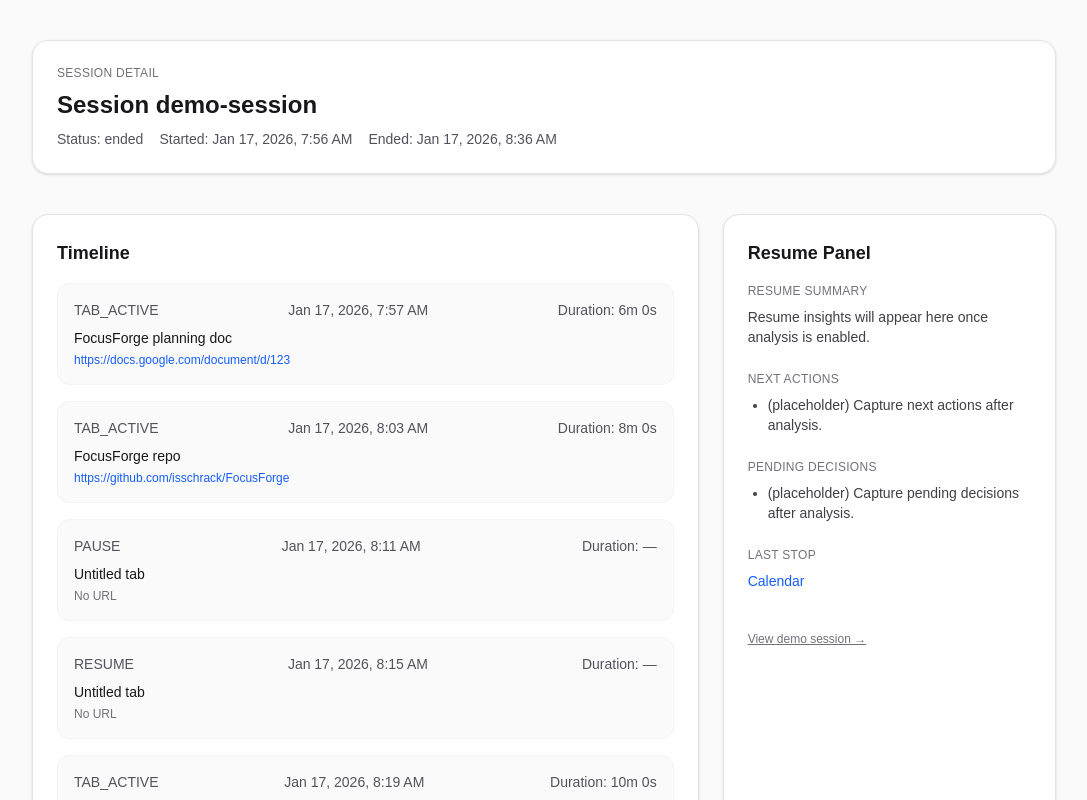
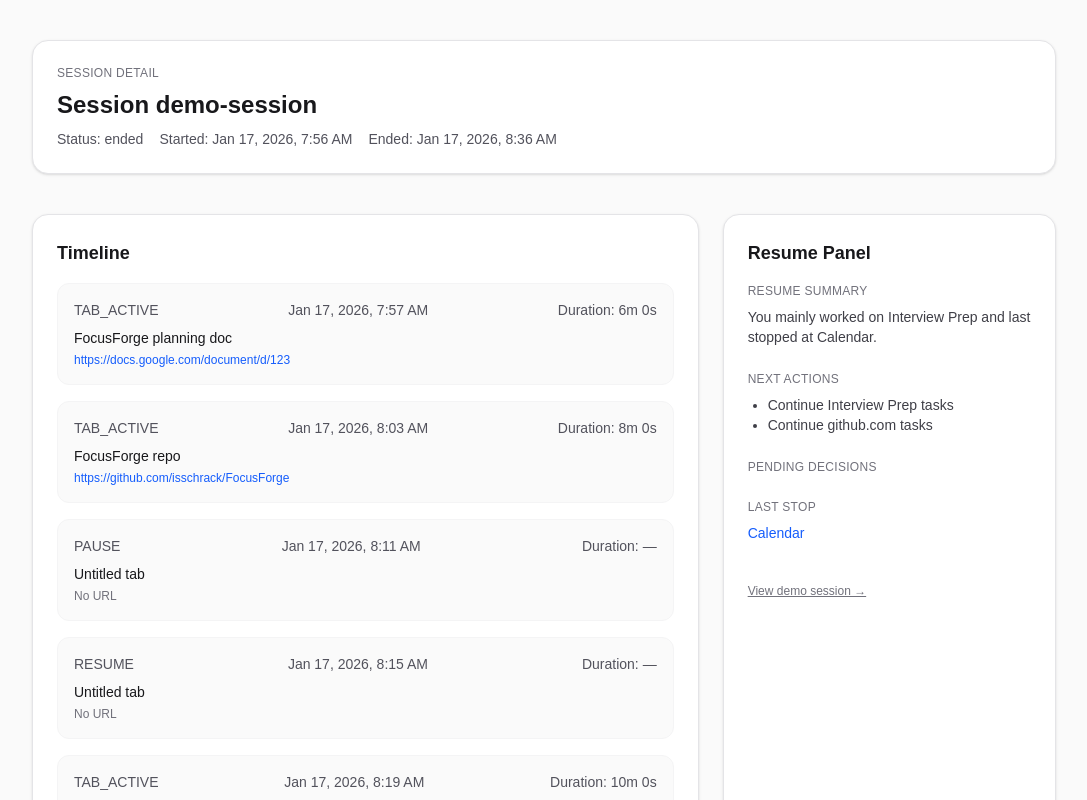
Before and after one commit to stripathy1999/FocusForge, a Next.js app: page /session/demo in a window 1280 px wide. Shown: the top 800 px of the page, without its empty margins (96-1183 px from the left). Built offline with nearby package versions, Linux system fonts and the light colour scheme.

Commit message:
Polish dashboard, resume panel, and extension state

```diff
--- /dev/null
+++ b/app/api/sessions/route.ts
@@ -0,0 +1,41 @@
+import { NextResponse } from "next/server";
+
+import { computeSummary } from "@/lib/grouping";
+import { getEvents, listSessions } from "@/lib/store";
+
+type SessionListItem = {
+  id: string;
+  status: string;
+  started_at: number;
+  ended_at?: number;
+  durationSec: number;
+  topWorkspaces: string[];
+};
+
+export async function GET() {
+  const sessions = listSessions().slice(0, 10);
+  const payload: SessionListItem[] = sessions.map((session) => {
+    const events = getEvents(session.id);
+    const summary = computeSummary(session, events);
+    const durationSec = summary.timeline.reduce((total, event) => {
+      if (event.type !== "TAB_ACTIVE") {
+        return total;
+      }
+      return total + (event.durationSec ?? 0);
+    }, 0);
+    const topWorkspaces = summary.domains
+      .slice(0, 2)
+      .map((domain) => domain.label);
+
+    return {
+      id: session.id,
+      status: session.status,
+      started_at: session.started_at,
+      ended_at: session.ended_at,
+      durationSec,
+      topWorkspaces,
+    };
+  });
+
+  return NextResponse.json({ sessions: payload });
+}
--- a/app/page.tsx
+++ b/app/page.tsx
@@ -1,9 +1,61 @@
 import Link from "next/link";
+import { headers } from "next/headers";
 
-import { listSessions } from "@/lib/store";
+type SessionListItem = {
+  id: string;
+  status: string;
+  started_at: number;
+  ended_at?: number;
+  durationSec: number;
+  topWorkspaces: string[];
+};
 
-export default function Home() {
-  const sessions = listSessions();
+type SessionsResponse = {
+  sessions: SessionListItem[];
+};
+
+const dateFormatter = new Intl.DateTimeFormat("en-US", {
+  dateStyle: "medium",
+  timeStyle: "short",
+});
+
+function formatDate(ts?: number) {
+  if (!ts) {
+    return "—";
+  }
+  return dateFormatter.format(new Date(ts));
+}
+
+function formatDuration(seconds?: number) {
+  if (!seconds) {
+    return "—";
+  }
+  if (seconds < 60) {
+    return `${seconds}s`;
+  }
+  const minutes = Math.floor(seconds / 60);
+  const remainder = seconds % 60;
+  return `${minutes}m ${remainder}s`;
+}
+
+async function getSessions(): Promise<SessionListItem[]> {
+  const headerList = await headers();
+  const host = headerList.get("host") ?? "localhost:3000";
+  const protocol = process.env.NODE_ENV === "development" ? "http" : "https";
+  const response = await fetch(`${protocol}://${host}/api/sessions`, {
+    cache: "no-store",
+  });
+
+  if (!response.ok) {
+    return [];
+  }
+
+  const data = (await response.json()) as SessionsResponse;
+  return data.sessions ?? [];
+}
+
+export default async function Home() {
+  const sessions = await getSessions();
 
   return (
     <div className="min-h-screen bg-zinc-50 px-6 py-12 text-zinc-900">
@@ -45,14 +97,22 @@ export default function Home() {
               sessions.slice(0, 5).map((session) => (
                 <div
                   key={session.id}
-                  className="flex flex-wrap items-center justify-between gap-2 rounded-lg border border-zinc-100 bg-zinc-50 px-4 py-3"
+                  className="flex flex-col gap-3 rounded-lg border border-zinc-100 bg-zinc-50 px-4 py-3 sm:flex-row sm:items-center sm:justify-between"
                 >
                   <div>
                     <div className="font-medium text-zinc-900">
                       {session.id}
                     </div>
-                    <div className="text-xs text-zinc-500">
-                      Status: {session.status}
+                    <div className="mt-1 text-xs text-zinc-500">
+                      Status: {session.status} · Started{" "}
+                      {formatDate(session.started_at)}
+                    </div>
+                    <div className="mt-2 text-xs text-zinc-500">
+                      Duration: {formatDuration(session.durationSec)} · Top
+                      workspaces:{" "}
+                      {session.topWorkspaces.length
+                        ? session.topWorkspaces.join(", ")
+                        : "—"}
                     </div>
                   </div>
                   <Link
--- a/app/session/_components/SessionDetail.tsx
+++ b/app/session/_components/SessionDetail.tsx
@@ -32,6 +32,10 @@ function formatDuration(seconds?: number) {
 }
 
 export function SessionDetail({ session, computedSummary }: SessionDetailProps) {
+  const timeline = computedSummary.timeline.filter(
+    (event) => event.type !== "STOP",
+  );
+
   return (
     <div className="min-h-screen bg-zinc-50 px-6 py-10 text-zinc-900">
       <div className="mx-auto flex w-full max-w-5xl flex-col gap-10">
@@ -54,12 +58,12 @@ export function SessionDetail({ session, computedSummary }: SessionDetailProps)
             <div className="rounded-2xl border border-zinc-200 bg-white p-6 shadow-sm">
               <h2 className="text-lg font-semibold">Timeline</h2>
               <div className="mt-4 flex flex-col gap-4">
-                {computedSummary.timeline.length === 0 ? (
+                {timeline.length === 0 ? (
                   <p className="text-sm text-zinc-500">
                     No events recorded yet.
                   </p>
                 ) : (
-                  computedSummary.timeline.map((event) => (
+                  timeline.map((event) => (
                     <div
                       key={`${event.ts}-${event.type}`}
                       className="rounded-xl border border-zinc-100 bg-zinc-50 p-4"
@@ -104,7 +108,7 @@ export function SessionDetail({ session, computedSummary }: SessionDetailProps)
                       className="rounded-xl border border-zinc-100 bg-zinc-50 p-4"
                     >
                       <div className="flex items-center justify-between text-sm">
-                        <span className="font-semibold">{domain.domain}</span>
+                        <span className="font-semibold">{domain.label}</span>
                         <span className="text-zinc-600">
                           {formatDuration(domain.timeSec)}
                         </span>
--- a/extension/popup.js
+++ b/extension/popup.js
@@ -34,10 +34,20 @@ async function apiPost(path, body) {
 function render(state) {
   const status = state.status || "stopped";
   const paused = Boolean(state.paused);
-  statusText.textContent = `Status: ${paused ? "Paused" : status}`;
+  const running = status === "running";
+  statusText.textContent = `Status: ${
+    running ? (paused ? "Paused" : "Running") : "Stopped"
+  }`;
   pauseBtn.textContent = paused ? "Resume" : "Pause";
   sessionIdEl.textContent = state.sessionId || "—";
   baseUrlInput.value = state.baseUrl || DEFAULT_BASE_URL;
+
+  startBtn.disabled = running;
+  pauseBtn.disabled = !running;
+  stopBtn.disabled = !running;
+  startBtn.style.opacity = running ? "0.6" : "1";
+  pauseBtn.style.opacity = running ? "1" : "0.6";
+  stopBtn.style.opacity = running ? "1" : "0.6";
 }
 
 async function handleStart() {
@@ -55,6 +65,10 @@ async function handlePauseToggle() {
   const state = await getState();
   if (!state.sessionId) {
     statusText.textContent = "Status: Start a session first";
+    return;
+  }
+  if (state.status !== "running") {
+    statusText.textContent = "Status: Session is not running";
     return;
   }
 
--- a/lib/grouping.ts
+++ b/lib/grouping.ts
@@ -1,7 +1,20 @@
-import { ComputedSummary, DomainSummary, Event, Session, TimelineEvent } from "@/lib/types";
+import {
+  ComputedSummary,
+  DomainSummary,
+  Event,
+  Session,
+  TimelineEvent,
+} from "@/lib/types";
 
 const DEFAULT_RESUME_SUMMARY =
   "Resume insights will appear here once analysis is enabled.";
+
+const DOMAIN_LABELS: Record<string, string> = {
+  "leetcode.com": "Interview Prep",
+  "docs.google.com": "Docs/Writing",
+  "linkedin.com": "Job Search",
+  "youtube.com": "Learning",
+};
 
 export function computeSummary(
   session: Session,
@@ -13,6 +26,16 @@ export function computeSummary(
   const lastStop = [...timeline]
     .reverse()
     .find((event) => event.type === "TAB_ACTIVE");
+  const topDomain = domains[0];
+  const lastStopLabel = lastStop?.title || lastStop?.url || "your last tab";
+  const resumeSummary = topDomain
+    ? `You mainly worked on ${topDomain.label} and last stopped at ${lastStopLabel}.`
+    : DEFAULT_RESUME_SUMMARY;
+  const nextActions = topDomain
+    ? domains
+        .slice(0, 2)
+        .map((domain) => `Continue ${domain.label} tasks`)
+    : ["(placeholder) Capture next actions after analysis."];
 
   return {
     timeline,
@@ -20,9 +43,9 @@ export function computeSummary(
     lastStop: lastStop
       ? { url: lastStop.url, title: lastStop.title, ts: lastStop.ts }
       : undefined,
-    resumeSummary: DEFAULT_RESUME_SUMMARY,
-    nextActions: ["(placeholder) Capture next actions after analysis."],
-    pendingDecisions: ["(placeholder) Capture pending decisions after analysis."],
+    resumeSummary,
+    nextActions,
+    pendingDecisions: [],
   };
 }
 
@@ -70,6 +93,7 @@ function summarizeDomains(timeline: TimelineEvent[]): DomainSummary[] {
     const duration = event.durationSec ?? 0;
     const summary = domainMap.get(domain) ?? {
       domain,
+      label: domainLabel(domain),
       timeSec: 0,
       topUrls: [],
     };
@@ -104,3 +128,7 @@ function safeDomain(url: string): string {
     return "unknown";
   }
 }
+
+function domainLabel(domain: string): string {
+  return DOMAIN_LABELS[domain] ?? domain;
+}
--- a/lib/types.ts
+++ b/lib/types.ts
@@ -24,6 +24,7 @@ export type TimelineEvent = Event & {
 
 export type DomainSummary = {
   domain: string;
+  label: string;
   timeSec: number;
   topUrls: string[];
 };
```
